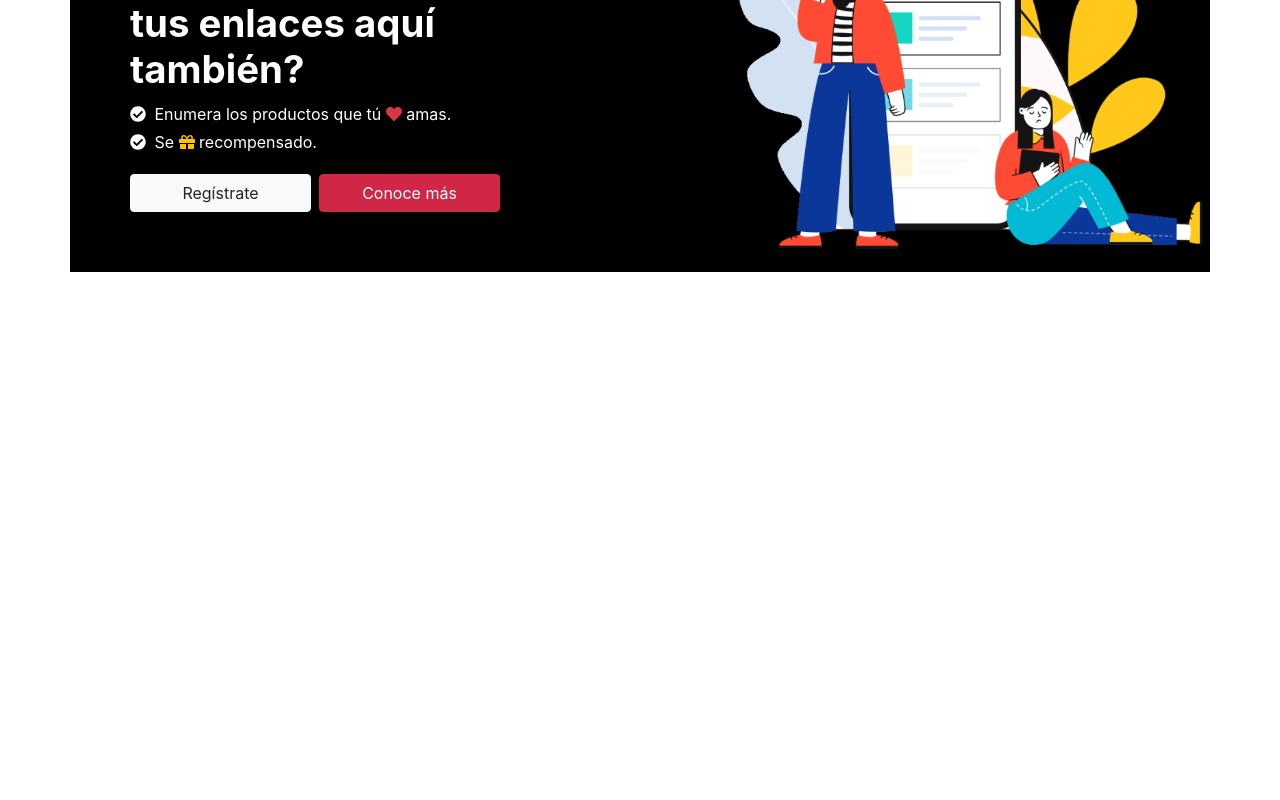
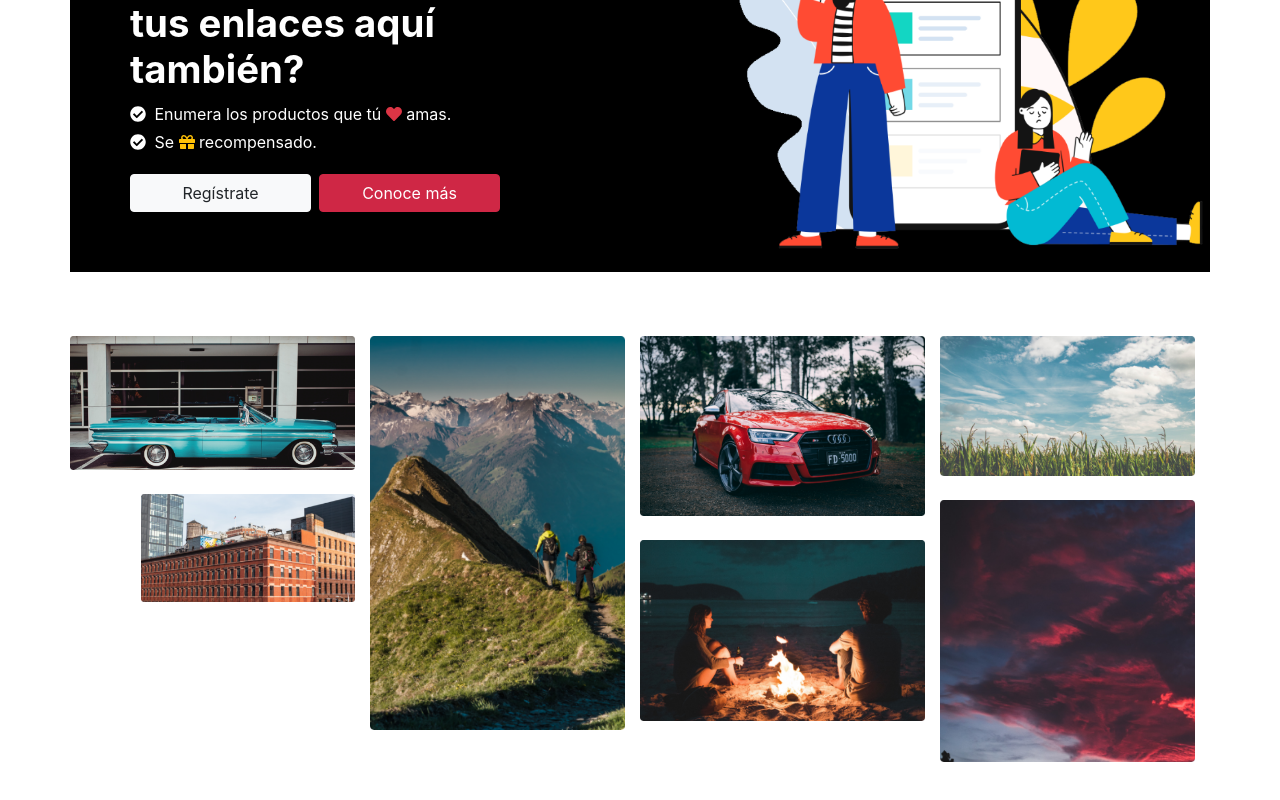
Before and after one commit to fonsovariz/invitacion, a React (Create React App) app: page / in a window 1280 px wide. Shown: the part 1393-2193 px from the top of the page. Before the commit the page ends 1665 px from the top, so only its background shows below. Built offline with nearby package versions, Linux system fonts and the light colour scheme.

Commit message:
Crear y estilizar la fila de imagenes

```diff
--- a/src/App.tsx
+++ b/src/App.tsx
@@ -6,6 +6,7 @@ import Cabecera from "./components/Cabecera";
 import Logotipos from "./components/Logotipos";
 import ContenidoSuperior from "./components/ContenidoSuperior/ContenidoSuperior";
 import ContenidoInferior from "./components/ContenidoInferior";
+import Imagenes from "./components/Imagenes";
 
 function App() {
   return (
@@ -15,6 +16,7 @@ function App() {
       <Logotipos></Logotipos>
       <ContenidoSuperior></ContenidoSuperior>
       <ContenidoInferior></ContenidoInferior>
+      <Imagenes></Imagenes>
     </>
   );
 }
--- a/src/components/Cabecera.tsx
+++ b/src/components/Cabecera.tsx
@@ -11,7 +11,7 @@ import gato from "../images/hero-image.png";
  * utilizando el componente RectanguloNegro.
  */
 const Cabecera = () => {
-  /** Elemento «p» que se usará como texto principal en RectanguloNegro */
+  /** Un elemento "p" que se usará como texto principal en RectanguloNegro */
   const contenido = (): ReactElement => {
     return (
       <p>
@@ -22,7 +22,7 @@ const Cabecera = () => {
     );
   };
 
-  /** Campo de busqueda (sin funcionamiento) que se usará como pie en RectanguloNegro*/
+  /** El campo de busqueda (sin funcionamiento) que se usará como pie en RectanguloNegro*/
   const busqueda = (
     Boton: StyledComponent<Button, any, {}, never>
   ): ReactElement => {
--- /dev/null
+++ b/src/components/Imagenes.tsx
@@ -0,0 +1,72 @@
+import React from "react";
+import { Container, Row, Col } from "react-bootstrap";
+
+import autoAzul from "../images/footer-1.png";
+import autoRojo from "../images/footer-2.png";
+import senderismo from "../images/footer-3.png";
+import fogata from "../images/footer-4.png";
+import edificio from "../images/footer-5.png";
+import crepusculo from "../images/footer-6.png";
+import pradera from "../images/footer-7.png";
+
+/**
+ * Un componente que renderiza una fila de imágenes.
+ */
+const Imagenes = () => {
+  return (
+    <Container className="my-5 pt-3">
+      <Row>
+        <Col xs={3} className="px-0">
+          <img
+            src={autoAzul}
+            alt="Una fotografía de un descapotable de color celeste estacionado en paralelo frente a un edificio de color blanco."
+            className="w-100"
+          />
+          <div className="text-right">
+            <img
+              src={edificio}
+              alt="Una fotografía del lado de la azotea de un edificio color café situado en una ciudad."
+              className="w-75 mt-4"
+            />
+          </div>
+        </Col>
+
+        <Col xs={3}>
+          <img
+            src={senderismo}
+            alt="Una fotografía de dos personas caminando por la cima de un monte."
+            className="w-100"
+          />
+        </Col>
+
+        <Col xs={3} className="px-0">
+          <img
+            src={autoRojo}
+            alt="Una fotografía de un auto rojo estacionado a varios pies de una hilera de arboles."
+            className="w-100"
+          />
+          <img
+            src={fogata}
+            alt="Una fotografía de dos jovenes sentados en el suelo a ambos lados de una fogata en una playa mientras miran al horizonte."
+            className="w-100 mt-4"
+          />
+        </Col>
+
+        <Col xs={3}>
+          <img
+            src={pradera}
+            alt="Una fotografía de una pradera con cielo despejado."
+            className="w-100"
+          />
+          <img
+            src={crepusculo}
+            alt="Una fotografía de un cielo vespertino con nubes teñidas de rojo."
+            className="w-100 mt-4"
+          />
+        </Col>
+      </Row>
+    </Container>
+  );
+};
+
+export default Imagenes;
```
Also changed, not shown: src/components/ContenidoInferior.tsx (+9 -0 lines).
